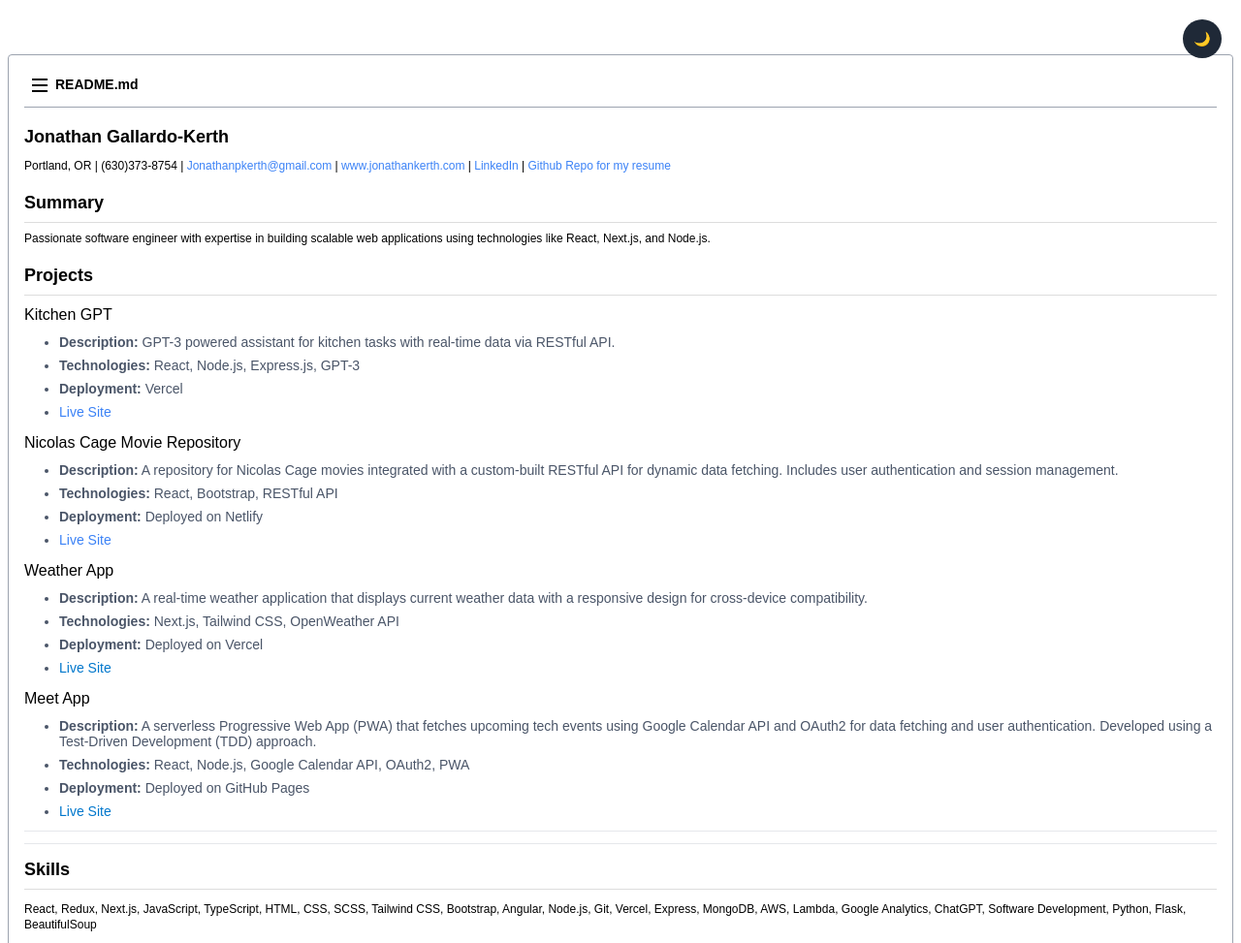
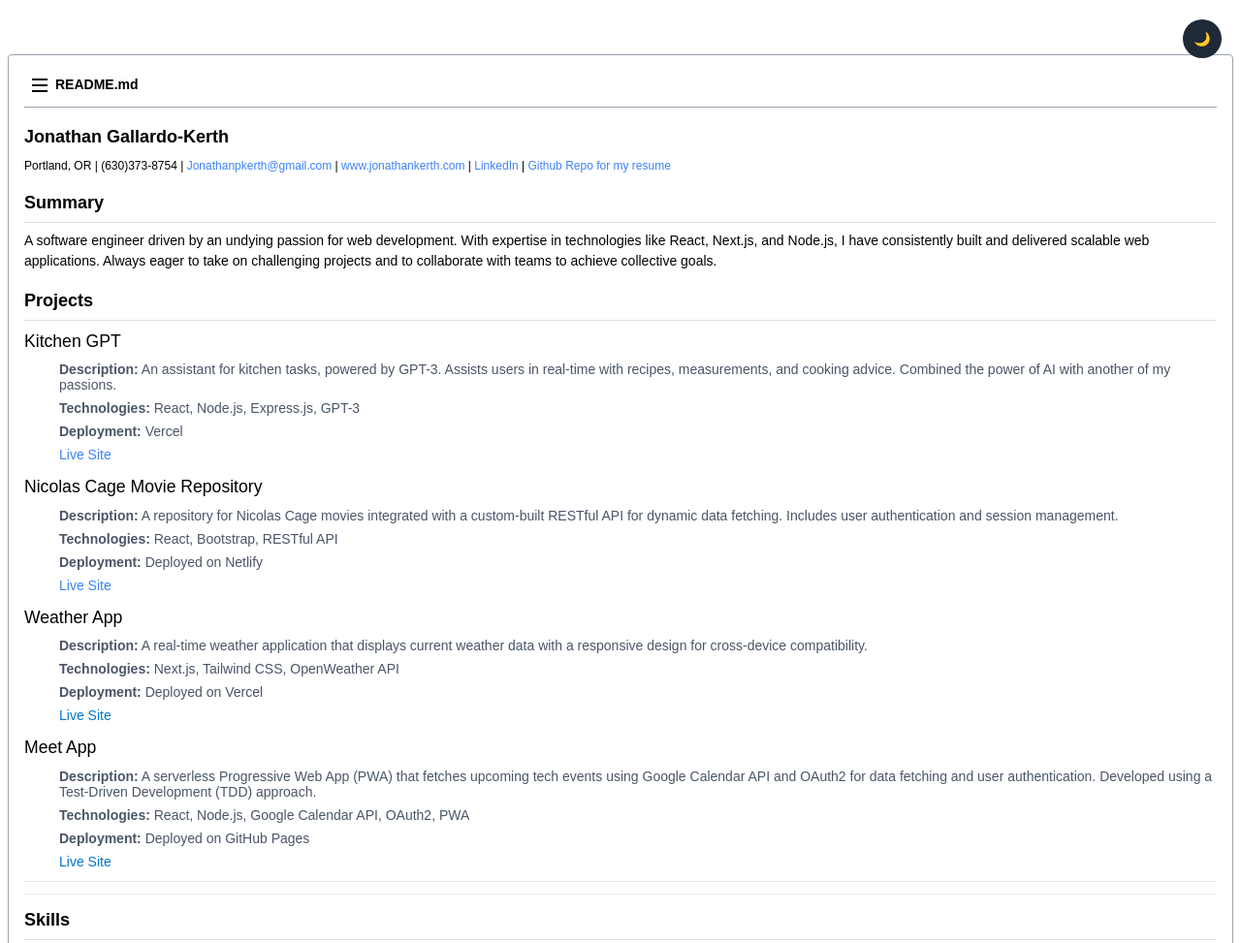
Before and after one commit to jonathankerth/resume, a plain HTML site: page resume.html in a window 1280 px wide. Shown: the top 973 px of the page at 97% size. Drawn offline with nearby package versions, Linux system fonts and the light colour scheme.

Commit message:
increase font-size for projects

```diff
--- a/resume.css
+++ b/resume.css
@@ -19,9 +19,10 @@ body {
 h1,
 h2,
 h3 {
-	font-size: 1rem;
+	font-size: 1.1rem;
 	margin-top: 5px;
 	margin-bottom: 5px;
+	font-weight: semi-bold;
 }
 
 h2 {
--- a/resume.html
+++ b/resume.html
@@ -68,19 +68,24 @@
 					</div>
 
 					<h2 class="text-lg font-semibold mb-2">Summary</h2>
-					<p class="text-xs mb-4">
-						Passionate software engineer with expertise in building scalable web
-						applications using technologies like React, Next.js, and Node.js.
+					<p class="text-md mb-4">
+						A software engineer driven by an undying passion for web
+						development. With expertise in technologies like React, Next.js, and
+						Node.js, I have consistently built and delivered scalable web
+						applications. Always eager to take on challenging projects and to
+						collaborate with teams to achieve collective goals.
 					</p>
 
 					<h2 class="text-lg font-semibold mb-2">Projects</h2>
 					<div class="space-y-3">
 						<div>
 							<h3>Kitchen GPT</h3>
-							<ul class="list-disc pl-5 text-xs">
+							<ul class="pl-5 text-xs">
 								<li>
-									<strong>Description:</strong> GPT-3 powered assistant for
-									kitchen tasks with real-time data via RESTful API.
+									<strong>Description:</strong> An assistant for kitchen tasks,
+									powered by GPT-3. Assists users in real-time with recipes,
+									measurements, and cooking advice. Combined the power of AI
+									with another of my passions.
 								</li>
 								<li>
 									<strong>Technologies:</strong> React, Node.js, Express.js,
@@ -101,7 +106,7 @@
 						</div>
 						<div>
 							<h3>Nicolas Cage Movie Repository</h3>
-							<ul class="list-disc pl-5 text-xs">
+							<ul class="pl-5 text-xs">
 								<li>
 									<strong>Description:</strong> A repository for Nicolas Cage
 									movies integrated with a custom-built RESTful API for dynamic
@@ -126,7 +131,7 @@
 						</div>
 						<div>
 							<h3>Weather App</h3>
-							<ul class="list-disc pl-5 text-xs">
+							<ul class="pl-5 text-xs">
 								<li>
 									<strong>Description:</strong> A real-time weather application
 									that displays current weather data with a responsive design
@@ -150,7 +155,7 @@
 						</div>
 						<div>
 							<h3>Meet App</h3>
-							<ul class="list-disc pl-5 text-xs">
+							<ul class="pl-5 text-xs">
 								<li>
 									<strong>Description:</strong> A serverless Progressive Web App
 									(PWA) that fetches upcoming tech events using Google Calendar
@@ -179,7 +184,7 @@
 						<hr />
 
 						<h2 class="text-lg font-semibold mb-2">Skills</h2>
-						<p class="text-xs mb-2">
+						<p class="text-md mb-2">
 							React, Redux, Next.js, JavaScript, TypeScript, HTML, CSS, SCSS,
 							Tailwind CSS, Bootstrap, Angular, Node.js, Git, Vercel, Express,
 							MongoDB, AWS, Lambda, Google Analytics, ChatGPT, Software
@@ -189,7 +194,7 @@
 						<hr />
 
 						<h2 class="text-lg font-semibold mb-2">Work Experience</h2>
-						<h3 class="font-medium mb-2">
+						<h3 class="mb-2">
 							Technical Recruiter | Lenati, PK Global, Xpanse, and Brightloom
 						</h3>
 						<div>07/2018 - 08/2022</div>
```
